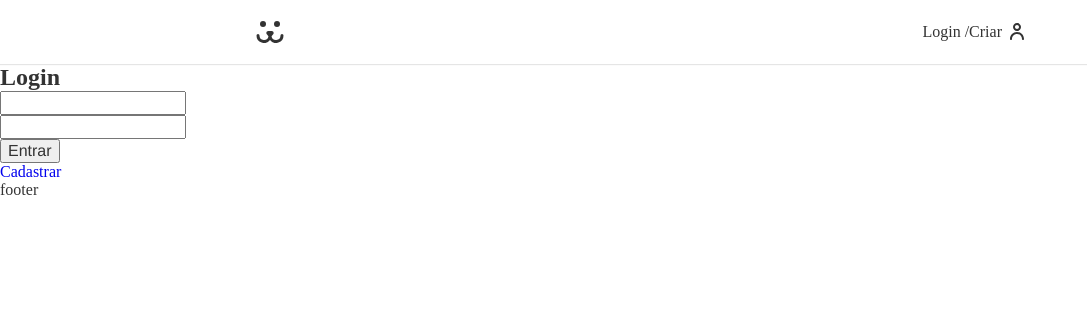
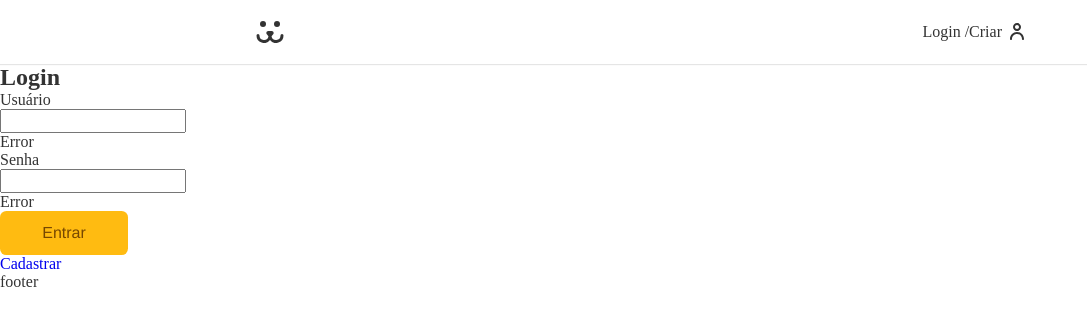
Before and after one commit to eraldo06/Dogs-Origamid, a React (Vite) app: page /Login in a window 1280 px wide. Shown: the top 326 px of the page, without its empty margins (0-1087 px from the left). Built offline with nearby package versions, Linux system fonts and the light colour scheme.

Commit message:
fazendo o form

```diff
--- a/src/Components/Form/Button.jsx
+++ b/src/Components/Form/Button.jsx
@@ -1,5 +1,7 @@
-export const Button = ()=>{
+import styles from './Button.module.css'
+
+export const Button = ({children})=>{
     return(
-        <div></div>
+        <button className={styles.button}>{children}</button>
     )
 }
--- a/src/Components/Form/Button.module.css
+++ b/src/Components/Form/Button.module.css
@@ -0,0 +1,18 @@
+.button{
+    font-size: 1rem;
+    font-family: var(--type-first);
+    cursor: pointer;
+    border: none;
+    border-radius: 0.4rem;
+    background: #fb1;
+    color: #764701;
+    min-width: 8rem;
+    padding: 0.8rem 1.2rem;
+    box-sizing: border-box;
+    transition: 0.1s;
+}
+
+.button:hover, .button:focus{
+    outline: none;
+    box-shadow: 0 0 0 3px #fea, 0 0 0 4px #fb1;
+}
--- a/src/Components/Form/Input.jsx
+++ b/src/Components/Form/Input.jsx
@@ -1,5 +1,11 @@
-export const Input=()=>{
+import styles from './Input.module.css'
+
+export const Input=({label, type, name})=>{
     return(
-        <div></div>
+        <div className={styles.wrapper}>
+            <label htmlFor={name} className={styles.label}>{label}</label>
+            <input id={name} name={name} className={styles.input} type={type} />
+            <p className={styles.error}>Error</p>
+        </div>
     )
 }
--- a/src/Components/Login/LoginForm.jsx
+++ b/src/Components/Login/LoginForm.jsx
@@ -1,6 +1,8 @@
 import React from "react"
 import { useState } from "react"
 import { Link } from "react-router-dom"
+import { Input } from "../Form/Input"
+import { Button } from "../Form/Button"
 
 export const LoginForm = ()=>{
 
@@ -29,14 +31,10 @@ export const LoginForm = ()=>{
         <section>
             <h1>Login</h1>
             <form action="" onSubmit={handleSub}>
-                <input type="text"
-                        value={userName}
-                        onChange={({target})=> setUserName(target.value)}/>
-                <input type="text"
-                        value={password}
-                        onChange={({target})=> setPassword(target.value)}/>
+                <Input label='Usuário' type='text' name='userName'/>
+                <Input label='Senha' type='password' name='password'/>
 
-            <button>Entrar</button>
+            <Button>Entrar</Button>
 
             </form>
             <Link to='/login/criar'>Cadastrar</Link>
```
